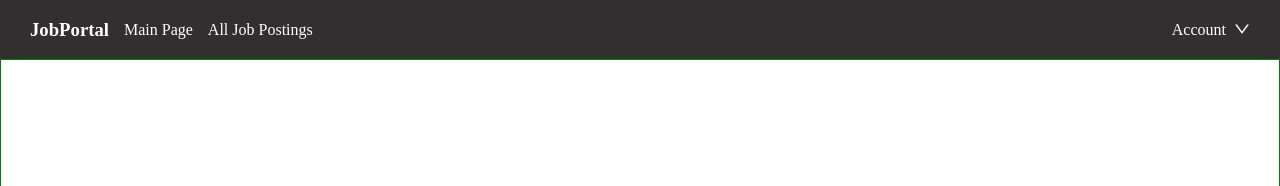
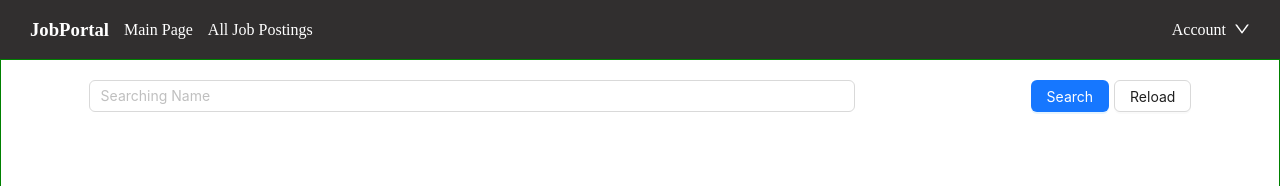
Before and after one commit to trunghaiii/Job-Portal-Frontend, a React (Vite) app: page /postings in a window 1280 px wide. Shown: the top 186 px of the page. Built offline with nearby package versions, Linux system fonts and the light colour scheme; no server answers.

Commit message:
complete job postings searching feature

```diff
--- a/src/components/Postings/Postings.scss
+++ b/src/components/Postings/Postings.scss
@@ -1,5 +1,11 @@
 .posting-container {
     //height: 100%;
+
+    .posting-searching {
+        text-align: center;
+        margin-top: 20px;
+    }
+
 
     .posting-card {
         //height: 100%;
@@ -7,7 +13,7 @@
         justify-content: space-around;
         align-items: center;
         flex-wrap: wrap;
-        margin-top: 150px;
+        margin-top: 100px;
         gap: 10px;
 
         .posting-title {
--- a/src/components/Postings/Postings.tsx
+++ b/src/components/Postings/Postings.tsx
@@ -1,4 +1,4 @@
-import { Card, Pagination } from "antd";
+import { Button, Card, Form, Input, Pagination } from "antd";
 import { CiLocationOn } from 'react-icons/ci';
 import "./Postings.scss"
 import { useEffect, useState } from "react";
@@ -6,7 +6,13 @@ import { getSearchJobsPagination } from "../../services/api";
 import moment from "moment";
 
 
+type FieldType = {
+    searchString?: string;
+};
+
 const Postings = () => {
+
+    const [form] = Form.useForm();
 
     const [jobData, setJobData] = useState<any>([])
 
@@ -14,16 +20,36 @@ const Postings = () => {
     const [limit, setLimit] = useState<number>(3)
     const [total, setTotal] = useState<number>(0)
 
+    const [queryString, setQueryString] = useState<string>("")
+
     const handlePagination = (page: number, pageSize: number) => {
         setCurrent(page)
 
+    }
+
+    const handleSearch = (values: any) => {
+        if (values.searchString === undefined) {
+            setQueryString("")
+        } else {
+            setQueryString(values.searchString)
+        }
+
+        setCurrent(1)
+    };
+
+    const handleReload = () => {
+        setQueryString("")
+        setCurrent(1)
+        form.resetFields()
     }
 
     const fetchAllJobs = async () => {
 
         // 1. call api
 
-        let response = await getSearchJobsPagination(`current=${current}&limit=${limit}&populate=company`)
+        let response = await getSearchJobsPagination(
+            `current=${current}&limit=${limit}&name=/${queryString}/i&populate=company`
+        )
         if (response && response.statusCode === 200) {
             setTotal(response.data.meta.total)
             setJobData(response.data.result)
@@ -32,11 +58,44 @@ const Postings = () => {
     }
     useEffect(() => {
         fetchAllJobs()
-    }, [current])
+    }, [current, queryString])
 
 
     return (
         <div className="posting-container">
+            <div className="posting-searching">
+                <Form
+                    form={form}
+                    name="basic"
+                    labelCol={{ span: 8 }}
+                    wrapperCol={{ span: 24 }}
+                    onFinish={handleSearch}
+                    autoComplete="off"
+                >
+                    <div style={{ display: "flex", alignItems: "center", justifyContent: "space-around" }}>
+                        <Form.Item<FieldType>
+                            //label="Company Name"
+                            name="searchString"
+                            style={{ width: "60%" }}
+                        >
+                            <Input placeholder="Searching Name" />
+                        </Form.Item>
+
+                        <Form.Item >
+                            <Button type="primary" htmlType="submit">
+                                Search
+                            </Button>
+                            <Button
+                                style={{ marginLeft: "5px" }}
+                                htmlType="submit"
+                                onClick={() => handleReload()}
+                            >
+                                Reload
+                            </Button>
+                        </Form.Item>
+                    </div>
+                </Form>
+            </div>
             <div className="posting-card">
                 {
                     jobData && jobData.length > 0
@@ -46,7 +105,7 @@ const Postings = () => {
                             <Card style={{ width: 400, height: 250, cursor: "pointer", border: "1px solid" }}>
                                 <div className="posting-title">
                                     <img
-                                        src={`http://localhost:9000/images/companylogos/${job.company.logo}`}
+                                        src={`${import.meta.env.VITE_BACKEND_URL}/images/companylogos/${job.company.logo}`}
                                         width={60}
                                         height={60}
                                         alt="" />
```
